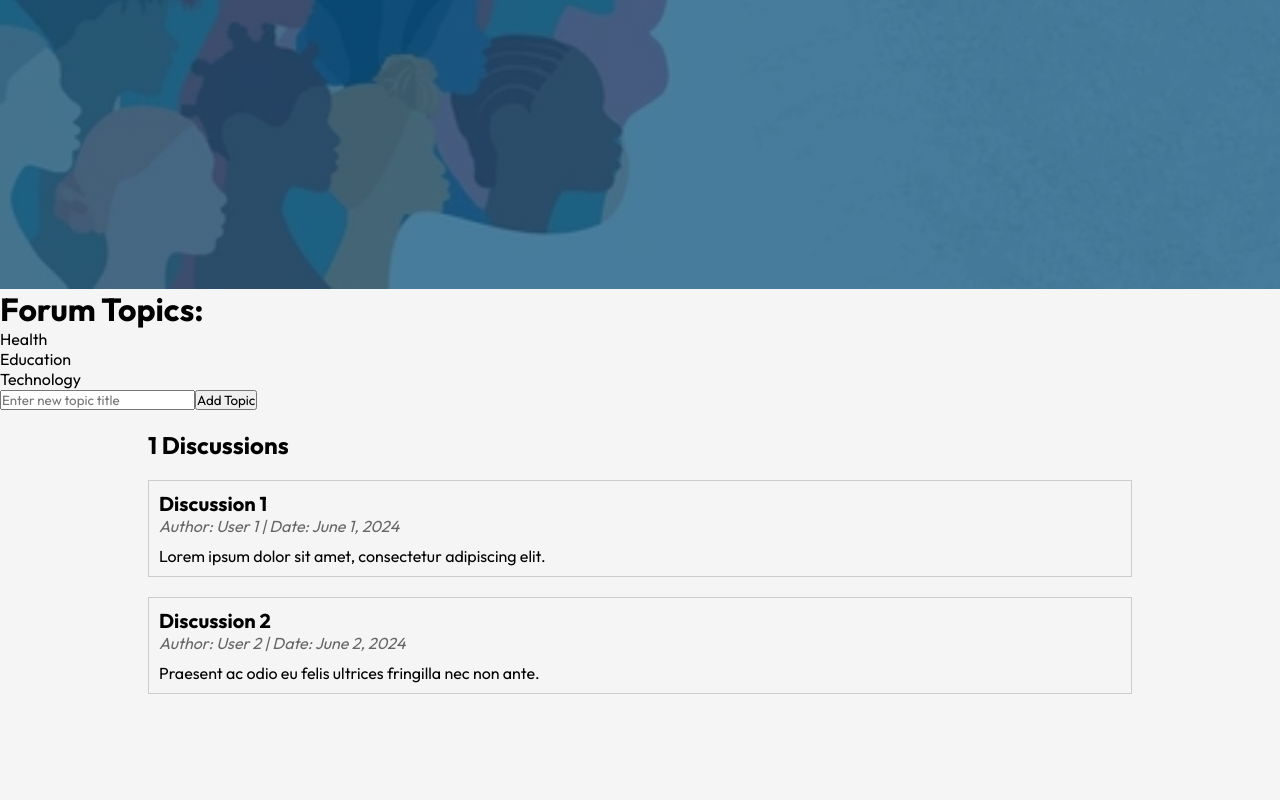
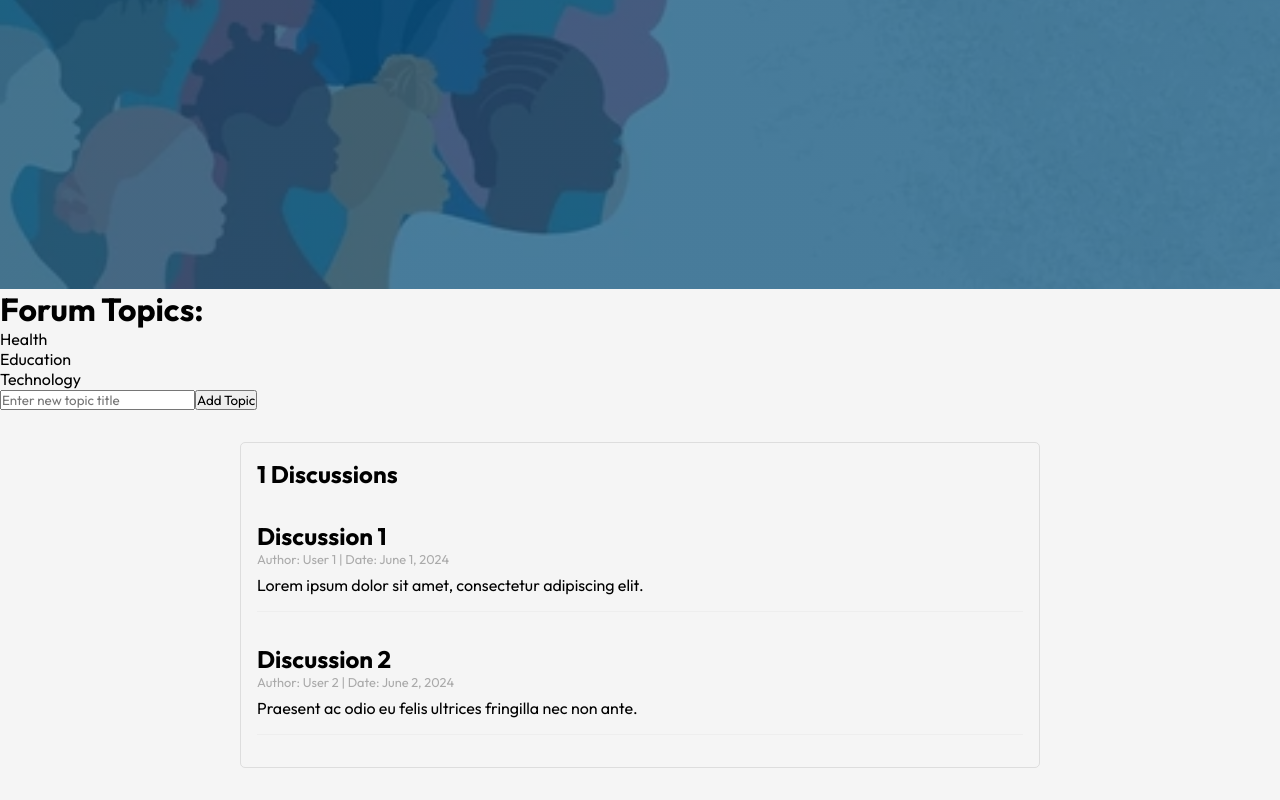
Before and after one commit to amilou86/mazuforums, a React (Vite) app: page /topic/1 in a window 1280 px wide. Shown: the part 511-1311 px from the top of the page. Before the commit the page ends 1245 px from the top, so only its background shows below. Built offline with nearby package versions, Linux system fonts and the light colour scheme.

Commit message:
topic components

```diff
--- a/src/App.jsx
+++ b/src/App.jsx
@@ -2,11 +2,12 @@ import React from 'react';
 import { BrowserRouter as Router, Routes, Route } from 'react-router-dom';
 import Navbar from './Components/Navbar/Navbar';
 import Hero from './Components/Hero/Hero';
-import Browse from './Components/Browse/Browse';
+import Browse from './Components/Browse/Browse'; // Import Browse component
 import SignIn from './Components/SignIn/SignIn';
 import SignUp from './Components/SignUp/SignUp';
-import MainPage from './Components/Forum/MainPage';
+import MainPage from './Components/Forum/MainPage'; // Import MainPage component (optional)
 import TopicDiscussions from './Components/Forum/TopicDiscussions';
+import Topics from './Components/Topics/topics'
 
 const App = () => {
   console.log("App component is being rendered.");
@@ -15,12 +16,12 @@ const App = () => {
       <div>
         <Navbar />
         <Hero />
-        {/* <Browse /> */}
-        <MainPage />
+        {/* <Browse /> */}  {/* Comment out if Browse is not meant for initial rendering */}
+        <MainPage />  {/* Assuming MainPage handles user authentication or doesn't require it */}
         <div className="container">
           <Routes>
-            <Route path="/" element={<Browse />} />
-            <Route path="/forum" element={<MainPage />} />
+            <Route path="/" element={<Browse />} />  {/* Route for Browse component */}
+            <Route path="/topics" element={<Topics />} />  {/* Route for Topics component */}
             <Route path="/signin" element={<SignIn />} />
             <Route path="/signup" element={<SignUp />} />
             <Route path="/topic/:topicName" element={<TopicDiscussions />} />
@@ -29,6 +30,6 @@ const App = () => {
       </div>
     </Router>
   );
-}
+};
 
 export default App;
--- a/src/Components/Forum/TopicDiscussions.css
+++ b/src/Components/Forum/TopicDiscussions.css
@@ -1,27 +1,33 @@
 .topic-discussions {
-    padding: 20px;
+    margin: 2rem auto;
+    max-width: 800px;
+    padding: 1rem;
+    border: 1px solid #ddd;
+    border-radius: 5px;
 }
 
 .topic-name {
-    font-size: 24px;
-    margin-bottom: 20px;
+    font-size: 1.5rem;
+    margin-bottom: 1rem;
+}
+
+.discussion-list {
+    list-style: none;
+    padding: 0;
 }
 
 .discussion {
-    border: 1px solid #ccc;
-    padding: 10px;
-    margin-bottom: 20px;
-}
-
-.discussion-title {
-    font-size: 20px;
+    margin-bottom: 1rem;
+    border-bottom: 1px solid #eee;
+    padding: 1rem 0;
 }
 
 .discussion-info {
-    font-style: italic;
-    color: #666;
+    font-size: 0.8rem;
+    color: #aaa;
+    margin-bottom: 0.5rem;
 }
 
 .discussion-content {
-    margin-top: 10px;
+    /* Adjust font size and styling as needed */
 }
--- a/src/Components/Navbar/Navbar.jsx
+++ b/src/Components/Navbar/Navbar.jsx
@@ -18,7 +18,8 @@ const Navbar = () => {
                     <Link to="/">Browse</Link>
                 </li>
                 <li>
-                    <Link to="/">Topics</Link>
+                    <Link to="/topics">Topics</Link>
+
                 </li>
                 <li><button className='btn'>Sign In</button></li>
                 <li><button className='btn'>Sign Up</button></li>
--- a/src/Components/Topics/topics.css
+++ b/src/Components/Topics/topics.css
@@ -0,0 +1,36 @@
+h1 {
+    margin: 2rem auto;
+    max-width: 800px;
+    padding: 1rem;
+    border: 1px solid #ddd;
+    border-radius: 5px;
+}
+
+.topics li {
+    margin: 1rem 0;
+    padding: 1rem;
+    border: 1px solid #ddd;
+    border-radius: 5px;
+    background-color: #f5f5f5;
+    list-style: none;
+    display: flex;
+    /* Optional: Arrange title and link horizontally */
+    align-items: center;
+    /* Optional: Center content vertically */
+}
+
+.topics li a {
+    /* Styles for the link within each topic */
+    flex: 1;
+    /* Optional: Make link text take up available space */
+    text-decoration: none;
+    /* Remove underline from link */
+    color: #333;
+    /* Set link text color */
+}
+
+.topics li:hover {
+    /* Optional: Add hover effect */
+    background-color: #eee;
+    cursor: pointer;
+}
--- a/src/Components/Topics/topics.jsx
+++ b/src/Components/Topics/topics.jsx
@@ -1,9 +1,40 @@
-import React from 'react'
+import React from 'react';
+import { Link } from 'react-router-dom';
 
-const topics = () => {
+const Topics = () => {
+
+    // Mock data for topics
+    const mockTopics = [
+        { title: "General Discussion" },
+        { title: "Tech Talk" },
+        { title: "Art & Design" },
+        { title: "Gaming Zone" },
+        { title: "Bookworms Corner" },
+    ];
+
     return (
-        <div>topics</div>
-    )
-}
+        <div>
+            <h1>Topics</h1>
+            <ul>
+                {/* Map over the mockTopics array directly */}
+                {mockTopics.map((topic) => (
+                    <li key={topic.title}>
+                        <Link to={`/forum/${topic.title}`}>{topic.title}</Link>
+                    </li>
+                ))}
+            </ul>
 
-export default topics
+            {/* Form to create new topics (optional) */}
+            <form onSubmit={(e) => {
+                e.preventDefault();
+                const newTopic = { title: e.target.title.value };
+                // Implement logic to add new topic to backend (when available)
+            }}>
+                <input type="text" name="title" placeholder="New Topic Title" />
+                <button type="submit">Create Topic</button>
+            </form>
+        </div>
+    );
+};
+
+export default Topics;
```
